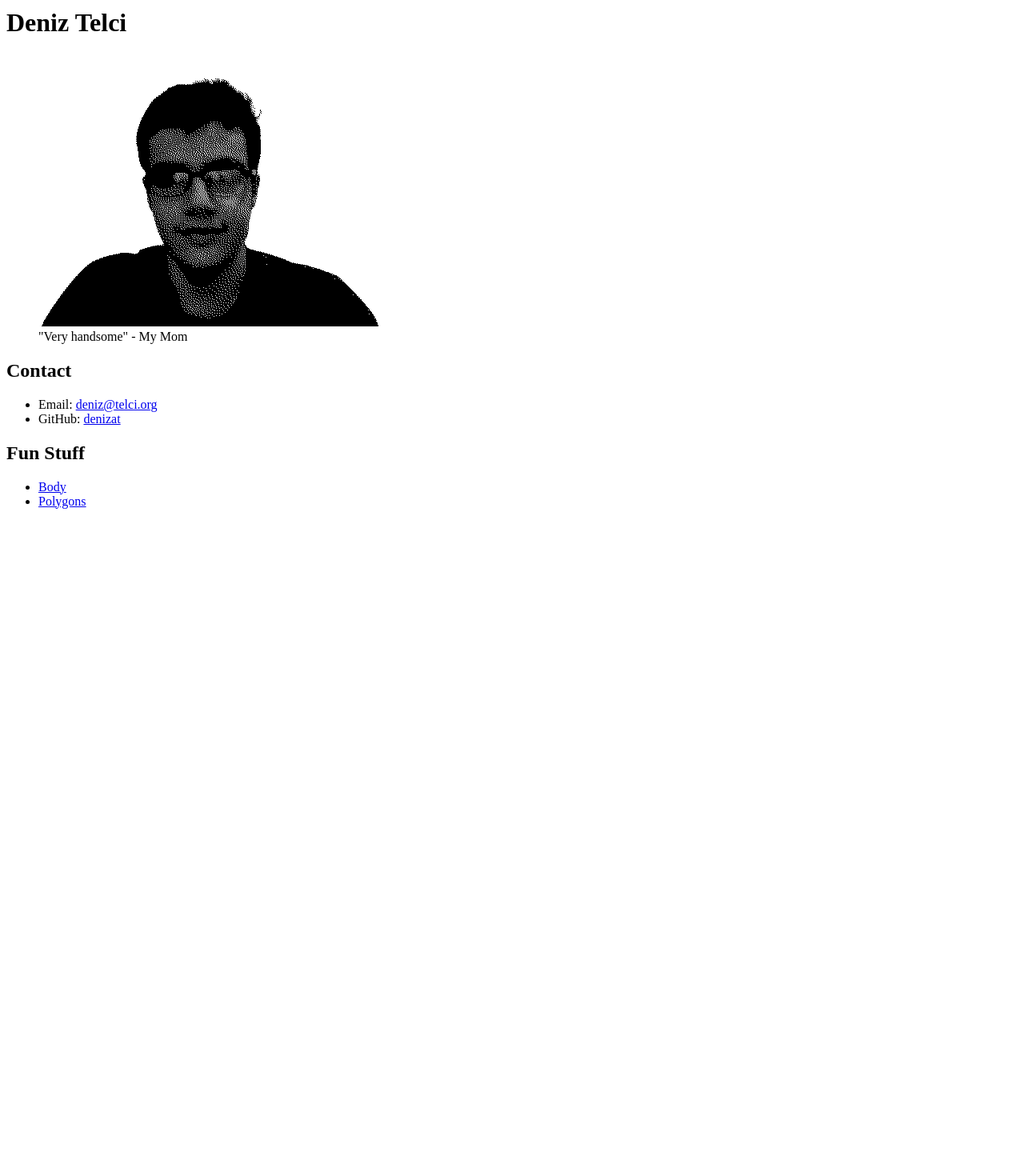
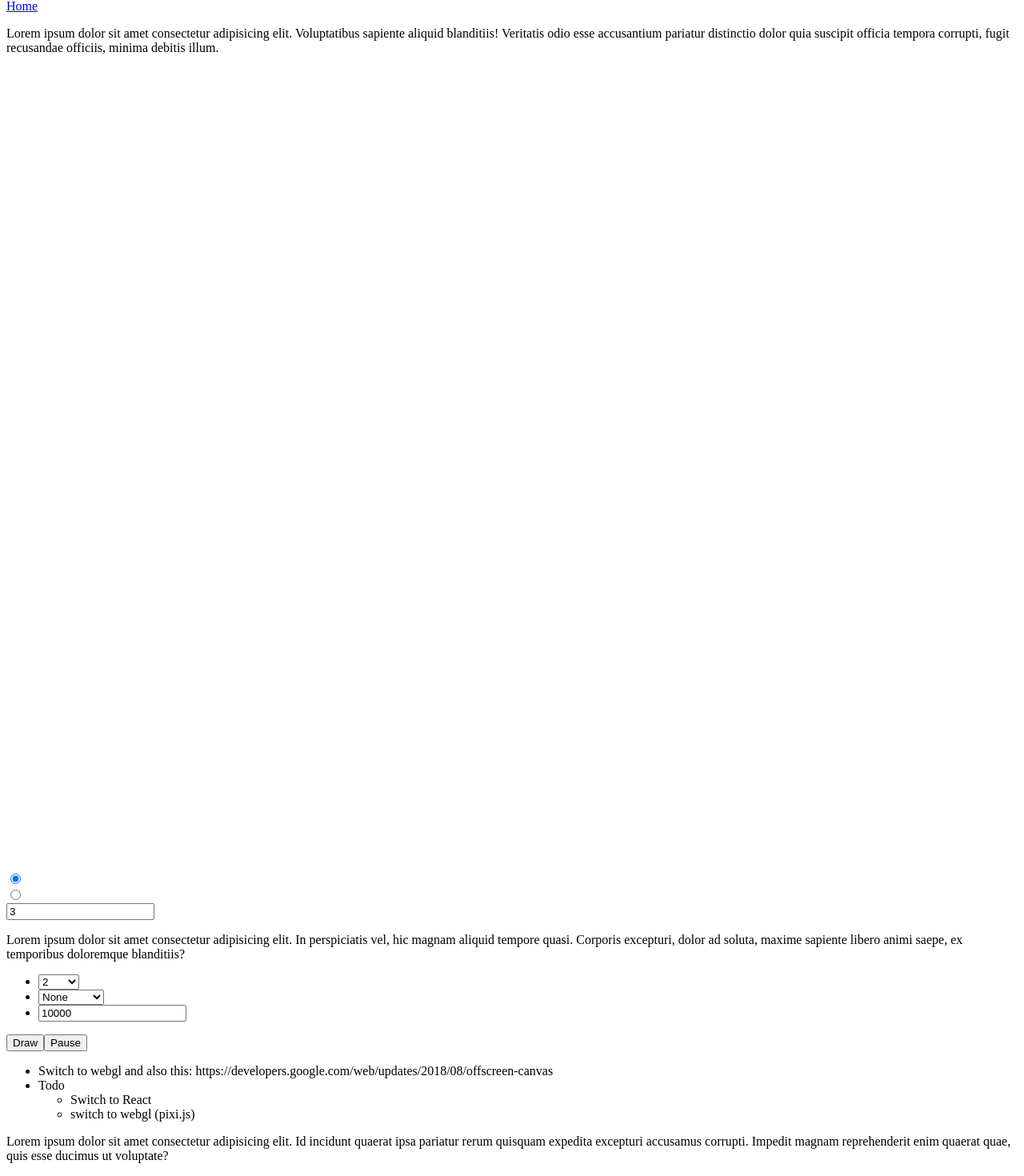
Before and after one commit to denizat/deniz.telci.org, a React app: page /polygons in a window 1280 px wide. Shown: the part 81-1551 px from the top of the page at 80% size. Before the commit the page ends 800 px from the top, so only its background shows below. Built offline with nearby package versions, Linux system fonts and the light colour scheme; the HTML template or start-up script is replaced by a standard one.

Commit message:
Got rid of styles for now and made better routing.

```diff
--- a/src/components/Home.tsx
+++ b/src/components/Home.tsx
@@ -25,7 +25,7 @@ export default () => (
         <Link to="/body">Body</Link>
       </li>
       <li>
-        <a href="polygons.html">Polygons</a>
+        <Link to="/polygons">Polygons</Link>
       </li>
     </ul>
   </div>
--- /dev/null
+++ b/src/components/polygons/index.tsx
@@ -0,0 +1,80 @@
+import React from "react";
+import { Link } from "react-router-dom";
+
+export default () => (
+  <div>
+    <div>
+      <Link to="/">Home</Link>
+    </div>
+    <p>
+      Lorem ipsum dolor sit amet consectetur adipisicing elit. Voluptatibus
+      sapiente aliquid blanditiis! Veritatis odio esse accusantium pariatur
+      distinctio dolor quia suscipit officia tempora corrupti, fugit recusandae
+      officiis, minima debitis illum.
+    </p>
+    <canvas
+      id="poly"
+      width="1000"
+      height="1000"
+      //   class="center"
+      //   style="border: 1px solid #fff; background-color: #000"
+    ></canvas>
+    <form>
+      <input type="radio" id="chaos" name="method" value="chaos" checked />
+      <br />
+      <input type="radio" id="network" name="method" value="network" />
+      <br />
+    </form>
+    <input id="sides" type="number" value="3" />
+    <div>
+      <p>
+        Lorem ipsum dolor sit amet consectetur adipisicing elit. In perspiciatis
+        vel, hic magnam aliquid tempore quasi. Corporis excepturi, dolor ad
+        soluta, maxime sapiente libero animi saepe, ex temporibus doloremque
+        blanditiis?
+      </p>
+      <ul>
+        <li>
+          <select id="r" name="r">
+            <option value="2">2</option>
+            <option value="serp">Serp</option>
+          </select>
+          <div id="serpValue"></div>
+        </li>
+        <li>
+          <select id="technique" name="technique">
+            <option value="none">None</option>
+            <option value="notSame">Not Same</option>
+            <option value="notRight">Not Right</option>
+            <option value="notLeft">Not Left</option>
+          </select>
+        </li>
+        <li>
+          <input id="iterations" type="number" value="10000" />
+        </li>
+      </ul>
+      <button id="draw">Draw</button>
+      <button id="pause">Pause</button>
+    </div>
+
+    <ul>
+      <li>
+        Switch to webgl and also this:
+        https://developers.google.com/web/updates/2018/08/offscreen-canvas
+      </li>
+      <li>
+        Todo
+        <ul>
+          <li>Switch to React</li>
+          <li>switch to webgl (pixi.js)</li>
+        </ul>
+      </li>
+    </ul>
+    <p>
+      Lorem ipsum dolor sit amet consectetur adipisicing elit. Id incidunt
+      quaerat ipsa pariatur rerum quisquam expedita excepturi accusamus
+      corrupti. Impedit magnam reprehenderit enim quaerat quae, quis esse
+      ducimus ut voluptate?
+    </p>
+  </div>
+);
--- a/src/index.tsx
+++ b/src/index.tsx
@@ -4,24 +4,29 @@ import { BrowserRouter as Router, Switch, Route, Link } from "react-router-dom";
 
 import Body from "./components/Body";
 import Home from "./components/Home";
+import Polygons from "./components/polygons/index";
+
+const Header = () => (
+  <nav>
+    <Link to="/">Home</Link>
+    <br />
+    <Link to="/body">Body</Link>
+    <br />
+    <Link to="/polygons">Polygons</Link>
+    <br />
+    <hr />
+  </nav>
+);
 
 class App extends React.Component {
   render() {
     return (
       <Router>
-        <div>
-          <ul>
-            <li>
-              <Link to="/">Home</Link>
-            </li>
-            <li>
-              <Link to="/body">bodt</Link>
-            </li>
-          </ul>
-
-          <hr />
-
+        <Header />
         <Switch>
+          <Route path="/polygons">
+            <Polygons />
+          </Route>
           <Route path="/body">
             <Body />
           </Route>
@@ -29,7 +34,6 @@ class App extends React.Component {
             <Home />
           </Route>
         </Switch>
-        </div>
       </Router>
     );
   }
```
Also changed, not shown: src/styles.css (deleted, +0 -18 lines). Lines whose indentation alone changed are shown as unchanged.
